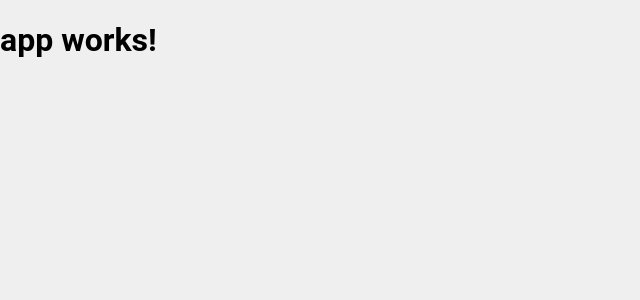
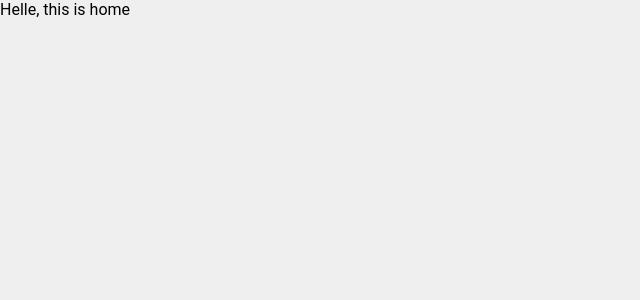
Before and after one commit to lipskin/ng2-workshop-retain-app, an Angular app: page / in a window 1280 px wide. Shown: the top 300 px of the page, without its empty margins (0-640 px from the left). Built offline with nearby package versions, Linux system fonts and the light colour scheme.

Commit message:
add home module

```diff
--- a/src/app/app.component.html
+++ b/src/app/app.component.html
@@ -1,3 +1,3 @@
-<h1>
-  {{title}}
-</h1>
+<div>
+  <rt-home></rt-home>
+</div>
--- a/src/app/app.module.ts
+++ b/src/app/app.module.ts
@@ -4,10 +4,12 @@ import { FormsModule } from '@angular/forms';
 import { HttpModule } from '@angular/http';
 
 import { AppComponent } from './app.component';
+import { HomeComponent } from './retain';
 
 @NgModule({
   declarations: [
-    AppComponent
+    AppComponent,
+    HomeComponent
   ],
   imports: [
     BrowserModule,
--- /dev/null
+++ b/src/app/retain/home.component.html
@@ -0,0 +1 @@
+Helle, this is home
--- /dev/null
+++ b/src/app/retain/home.component.ts
@@ -0,0 +1,11 @@
+import { Component, OnInit } from '@angular/core';
+
+@Component({
+  selector: 'rt-home',
+  templateUrl: 'home.component.html'
+})
+export class HomeComponent implements OnInit {
+  constructor() { }
+
+  ngOnInit() { }
+}
--- /dev/null
+++ b/src/app/retain/index.ts
@@ -0,0 +1 @@
+export { HomeComponent } from './home.component';
```
